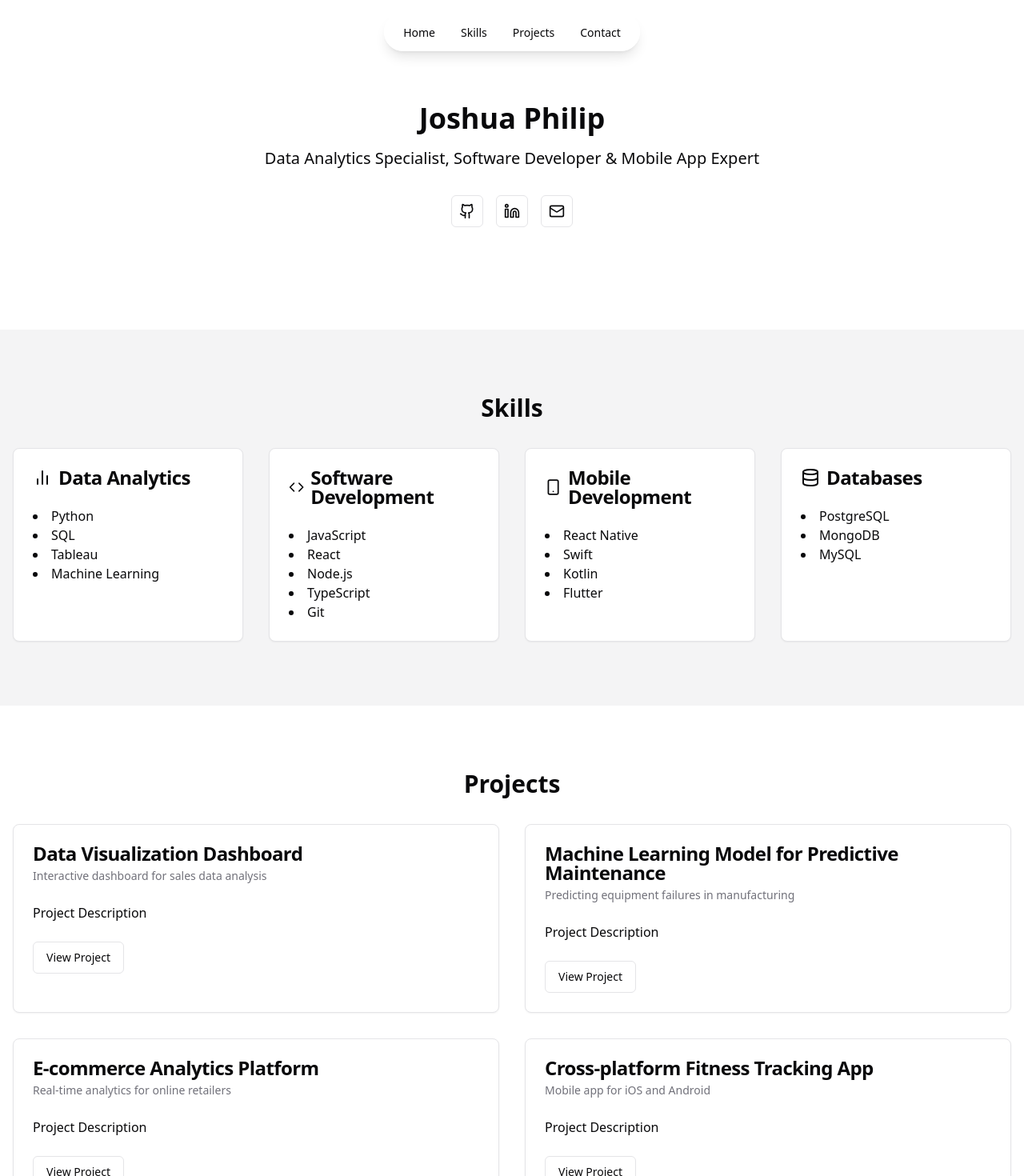
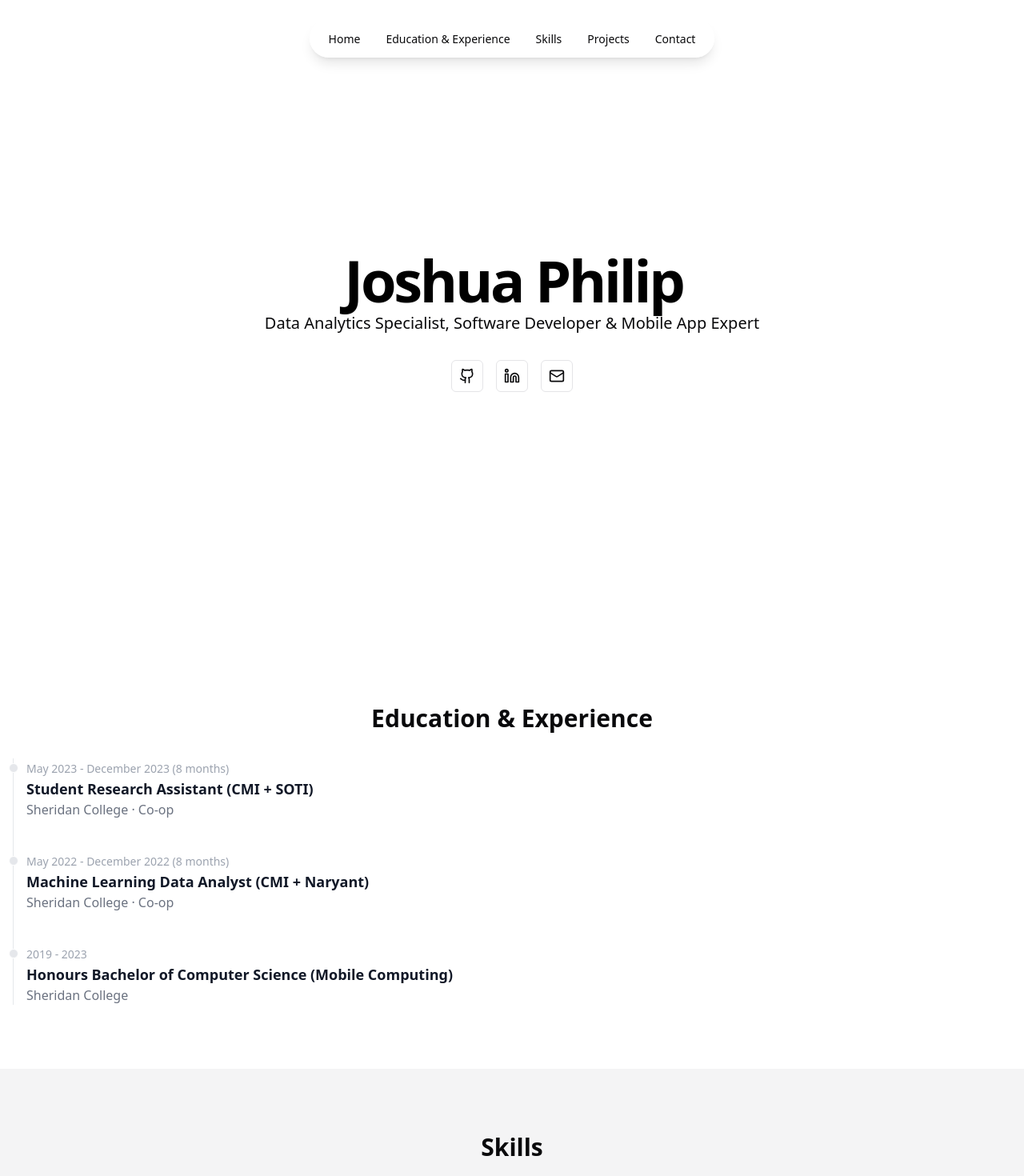
Before and after one commit to JoshPhil/portfolio, a Next.js app: page / in a window 1280 px wide. Shown: the top 1470 px of the page at 80% size. Built offline with nearby package versions, Linux system fonts and the light colour scheme.

Commit message:
Added education and experience section

```diff
--- a/app/layout.tsx
+++ b/app/layout.tsx
@@ -15,8 +15,8 @@ const geistMono = localFont({
 });
 
 export const metadata: Metadata = {
-  title: "Create Next App",
-  description: "Generated by create next app",
+  title: "Portfolio",
+  description: "Portfolio",
 };
 
 export default function RootLayout({
--- a/app/page.tsx
+++ b/app/page.tsx
@@ -6,6 +6,7 @@ import { Card, CardContent, CardDescription, CardFooter, CardHeader, CardTitle }
 import { Input } from "@/components/ui/input"
 import { Textarea } from "@/components/ui/textarea"
 import { BarChart2, Code, Database, Github, Linkedin, Mail, Send, Smartphone } from 'lucide-react'
+import GradualSpacing from "@/components/magicui/gradual-spacing";
 
 export default function Portfolio() {
   const [name, setName] = useState('')
@@ -25,10 +26,11 @@ export default function Portfolio() {
   return (
     <div className="min-h-screen bg-background text-foreground">
       {/* Floating Navbar */}
-      <header className="fixed top-4 left-0 right-0 z-50 flex justify-center">
+      <header className="fixed top-6 left-0 right-0 z-50 flex justify-center">
         <nav className="bg-background/80 backdrop-blur-md rounded-full px-6 py-3 shadow-lg">
           <ul className="flex space-x-8">
             <li><a href="#" className="text-sm font-medium hover:text-primary transition-colors">Home</a></li>
+            <li><a href="#timeline" className="text-sm font-medium hover:text-primary transition-colors">Education & Experience</a></li>
             <li><a href="#skills" className="text-sm font-medium hover:text-primary transition-colors">Skills</a></li>
             <li><a href="#projects" className="text-sm font-medium hover:text-primary transition-colors">Projects</a></li>
             <li><a href="#contact" className="text-sm font-medium hover:text-primary transition-colors">Contact</a></li>
@@ -37,8 +39,11 @@ export default function Portfolio() {
       </header>
 
       {/* Hero Section */}
-      <section className="container mx-auto px-4 py-32 text-center">
-        <h1 className="text-4xl font-bold mb-4">Joshua Philip</h1>
+      <section className="container mx-auto px-4 py-32 text-center h-screen flex flex-col justify-center items-center">
+        <GradualSpacing
+          className="font-display text-center text-4xl font-bold tracking-[-0.1em]  text-black dark:text-white md:text-7xl md:leading-[5rem]"
+          text="Joshua Philip"
+        />
         <p className="text-xl mb-8">Data Analytics Specialist, Software Developer & Mobile App Expert</p>
         <div className="flex justify-center space-x-4">
           <Button variant="outline" size="icon">
@@ -53,6 +58,33 @@ export default function Portfolio() {
             <Mail className="h-5 w-5" />
             <span className="sr-only">Email</span>
           </Button>
+        </div>
+      </section>
+
+      {/* Timeline Section */}
+      <section id="timeline" className="py-20">
+        <div className="container mx-auto px-4">
+          <h2 className="text-3xl font-bold mb-8 text-center">Education & Experience</h2>
+          <div className="relative border-l border-gray-200 dark:border-gray-700">
+            <div className="mb-10 ml-4">
+              <div className="absolute w-3 h-3 bg-gray-200 rounded-full mt-1.5 -left-1.5 border border-white dark:border-gray-900 dark:bg-gray-700"></div>
+              <time className="mb-1 text-sm font-normal leading-none text-gray-400 dark:text-gray-500">May 2023 - December 2023 (8 months)</time>
+              <h3 className="text-lg font-semibold text-gray-900 dark:text-white">Student Research Assistant (CMI + SOTI)</h3>
+              <p className="mb-4 text-base font-normal text-gray-500 dark:text-gray-400">Sheridan College · Co-op</p>
+            </div>
+            <div className="mb-10 ml-4">
+              <div className="absolute w-3 h-3 bg-gray-200 rounded-full mt-1.5 -left-1.5 border border-white dark:border-gray-900 dark:bg-gray-700"></div>
+              <time className="mb-1 text-sm font-normal leading-none text-gray-400 dark:text-gray-500">May 2022 - December 2022 (8 months)</time>
+              <h3 className="text-lg font-semibold text-gray-900 dark:text-white">Machine Learning Data Analyst (CMI + Naryant)</h3>
+              <p className="mb-4 text-base font-normal text-gray-500 dark:text-gray-400">Sheridan College · Co-op</p>
+            </div>
+            <div className="ml-4">
+              <div className="absolute w-3 h-3 bg-gray-200 rounded-full mt-1.5 -left-1.5 border border-white dark:border-gray-900 dark:bg-gray-700"></div>
+              <time className="mb-1 text-sm font-normal leading-none text-gray-400 dark:text-gray-500">2019 - 2023</time>
+              <h3 className="text-lg font-semibold text-gray-900 dark:text-white">Honours Bachelor of Computer Science (Mobile Computing)</h3>
+              <p className="text-base font-normal text-gray-500 dark:text-gray-400">Sheridan College</p>
+            </div>
+          </div>
         </div>
       </section>
 
--- /dev/null
+++ b/components/magicui/gradual-spacing.tsx
@@ -0,0 +1,44 @@
+"use client";
+
+import { AnimatePresence, motion, Variants } from "framer-motion";
+
+import { cn } from "@/lib/utils";
+
+interface GradualSpacingProps {
+  text: string;
+  duration?: number;
+  delayMultiple?: number;
+  framerProps?: Variants;
+  className?: string;
+}
+
+export default function GradualSpacing({
+  text,
+  duration = 0.5,
+  delayMultiple = 0.04,
+  framerProps = {
+    hidden: { opacity: 0, x: -20 },
+    visible: { opacity: 1, x: 0 },
+  },
+  className,
+}: GradualSpacingProps) {
+  return (
+    <div className="flex justify-center space-x-1">
+      <AnimatePresence>
+        {text.split("").map((char, i) => (
+          <motion.h1
+            key={i}
+            initial="hidden"
+            animate="visible"
+            exit="hidden"
+            variants={framerProps}
+            transition={{ duration, delay: i * delayMultiple }}
+            className={cn("drop-shadow-sm ", className)}
+          >
+            {char === " " ? <span>&nbsp;</span> : char}
+          </motion.h1>
+        ))}
+      </AnimatePresence>
+    </div>
+  );
+}
```
